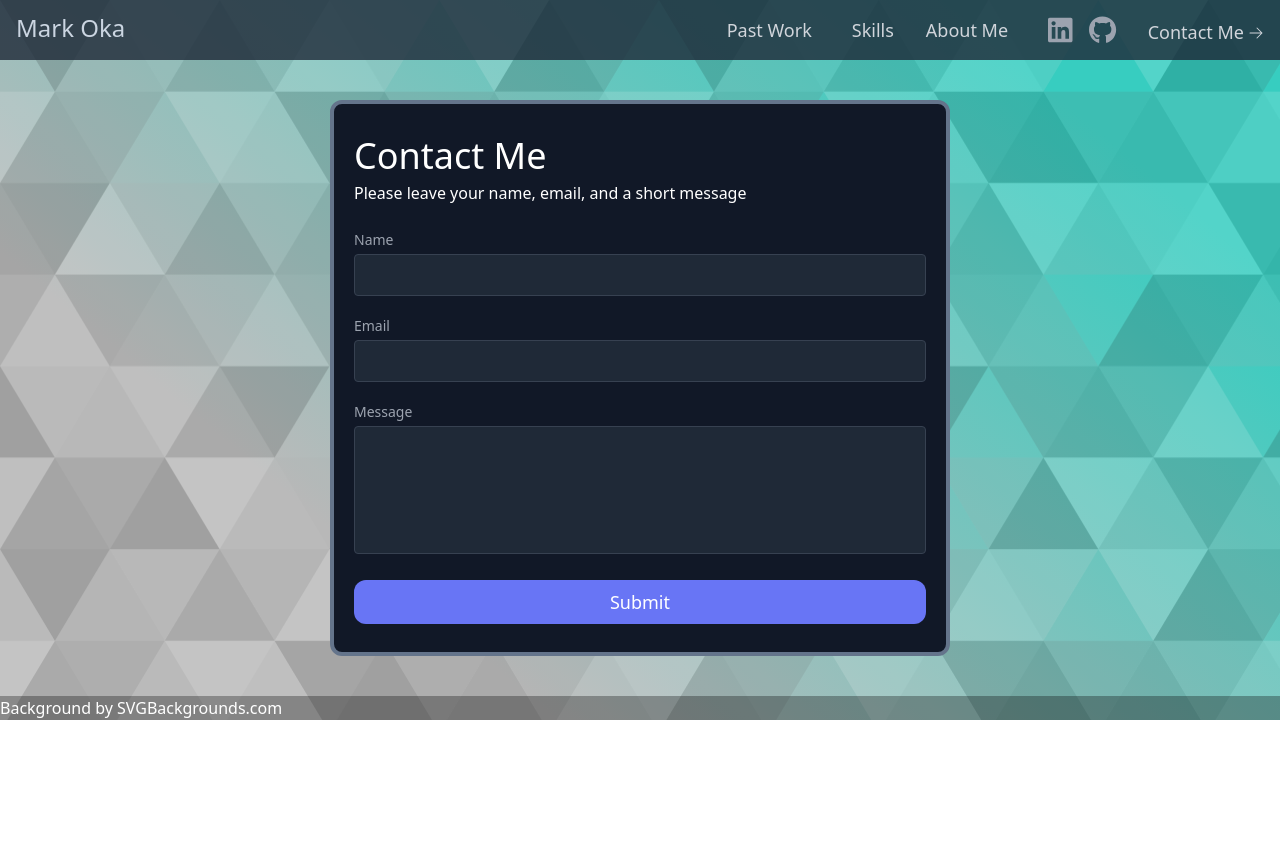
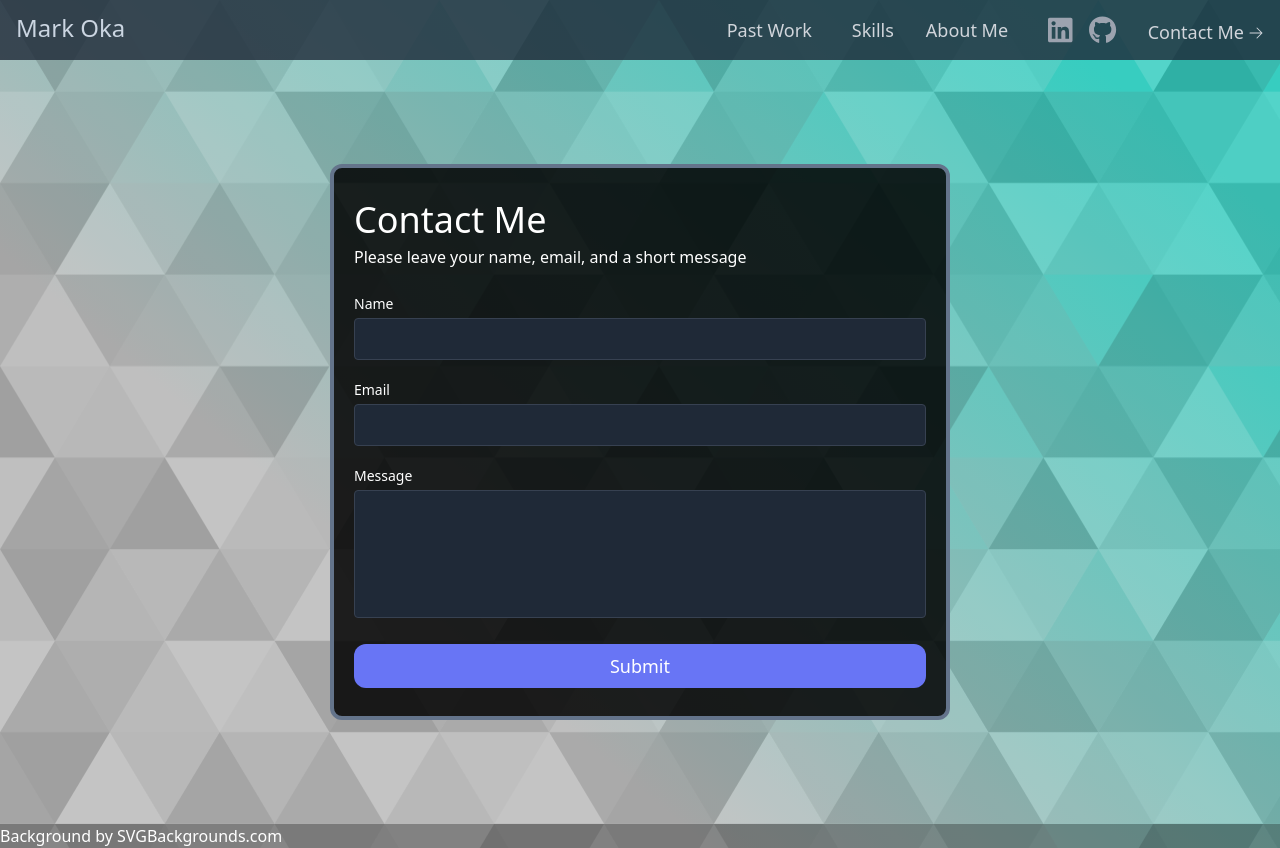
Before and after one commit to markoka101/portfolio, a React (Create React App) app: page /contact in a window 1280 px wide. Before the commit the page ends 800 px from the top, so only its background shows below. Built offline with nearby package versions, Linux system fonts and the light colour scheme.

Commit message:
changed text and bg color

```diff
--- a/src/components/Contact.js
+++ b/src/components/Contact.js
@@ -38,13 +38,16 @@ export default function Contact() {
     }
 
     return (
-        <section id="contact" className="relative">
-            <div className="container px-5 py-10 mx-auto flex sm:flex-nowrap flex-wrap">
+        <section
+            id="contact"
+            className="relative min-h-[91vh] flex justify-center"
+        >
+            <div className="container px-5 py-10 my-16 mx-auto flex sm:flex-nowrap flex-wrap">
                 <form
                     netlify
                     name="contact"
                     onSubmit={handleSubmit}
-                    className="lg:w-1/2 flex flex-col md:mx-auto w-full md:py-8 mt-8 md:mt-0 p-5 border-slate-500 border-4 bg-gray-900 rounded-xl"
+                    className="lg:w-1/2 flex flex-col md:mx-auto w-full md:py-8 mt-8 md:mt-0 p-5 border-slate-500 border-4 bg-black bg-opacity-85 rounded-xl"
                 >
                     <h2 className="text-white sm:text-4xl text-3xl mb-1 font-medium title-font">
                         Contact Me
@@ -55,7 +58,7 @@ export default function Contact() {
                     <div className="relative mb-4">
                         <label
                             htmlFor="name"
-                            className="leading-7 text-sm text-gray-400"
+                            className="leading-7 text-sm text-white"
                         >
                             Name
                         </label>
@@ -72,7 +75,7 @@ export default function Contact() {
                     <div className="relative mb-4">
                         <label
                             htmlFor="email"
-                            className="leading-7 text-sm text-gray-400"
+                            className="leading-7 text-sm text-white"
                         >
                             Email
                         </label>
@@ -89,7 +92,7 @@ export default function Contact() {
                     <div className="relative mb-4">
                         <label
                             htmlFor="message"
-                            className="leading-7 text-sm text-gray-400"
+                            className="leading-7 text-sm text-white"
                         >
                             Message
                         </label>
```
